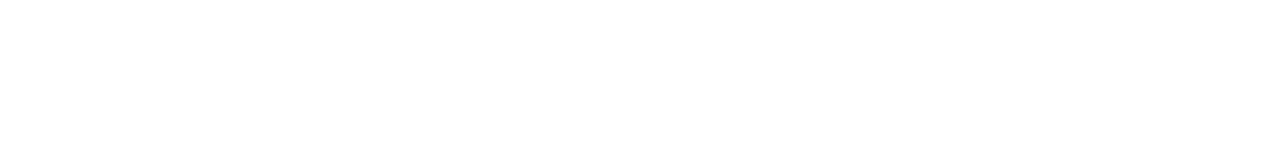
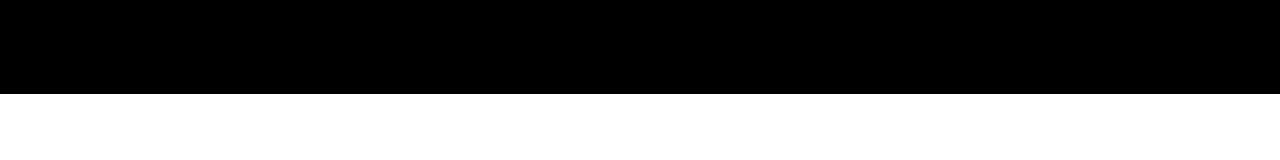
Before and after one commit to mrfritzg/awesomeness, a plain HTML site: page rocket.html in a window 1280 px wide. Drawn offline with Linux system fonts and the light colour scheme.

Commit message:
added changes to rocket

```diff
--- a/rocket.html
+++ b/rocket.html
@@ -37,6 +37,18 @@
                 margin: -1em;
             }
 
+            #p0 {
+                display: block;
+                height: 110px;
+                width: 100%;
+                margin: 0;
+                padding: 0;
+            }
+            body {
+                 margin: 0;
+                padding: 0;
+            }
+
         </style>
 
     </head>
@@ -45,6 +57,7 @@
         <main class="black">
             <section id="space">
                 <div id="p0" class="row">
+                    <i class="fa fa-moon-o fa-5x"></i>
                 </div>
                 <div id="p1" class="row">
                 </div>
```
Also changed, not shown: status.html (added), 3 other files.
